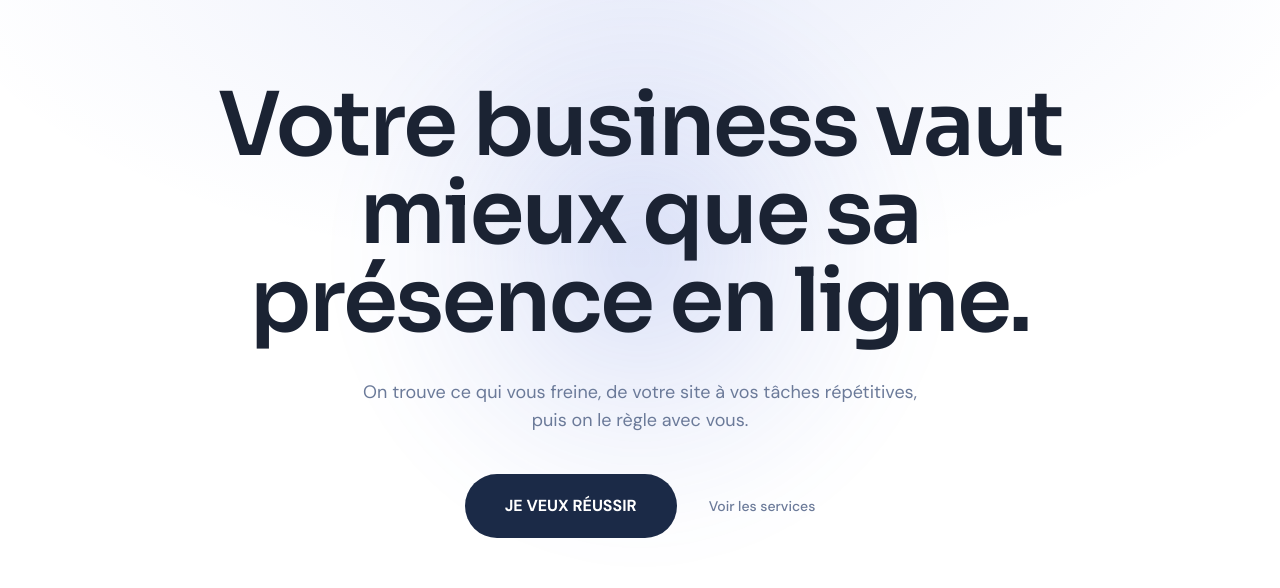
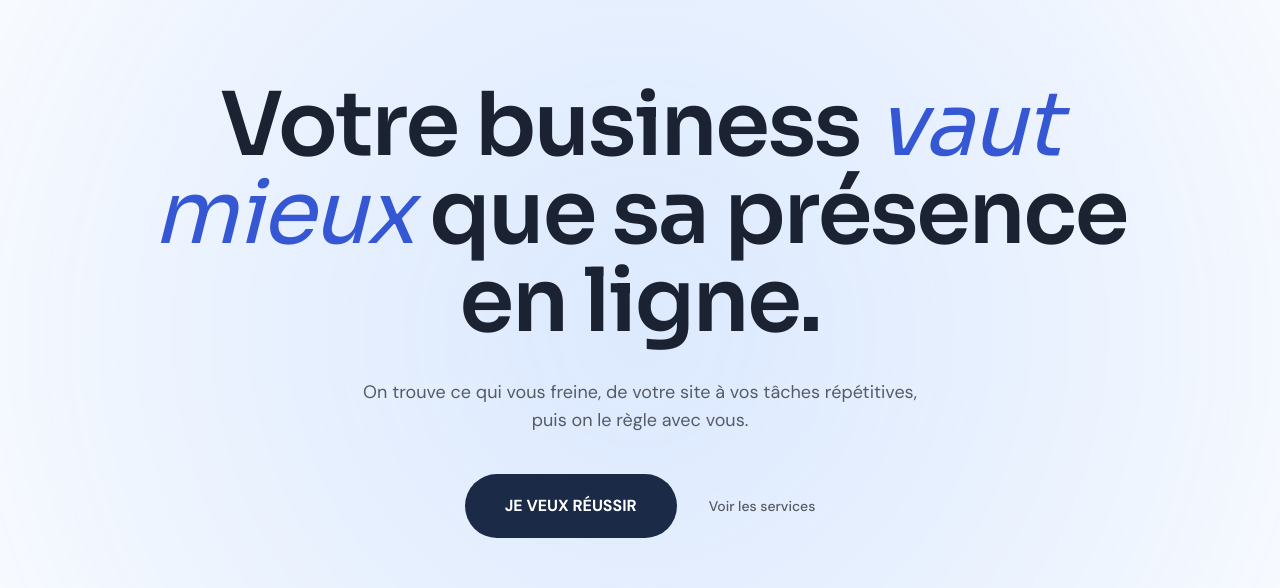
Before and after one commit to NORVIKA/norvika, a Next.js app: page / in a window 1280 px wide. Shown: the part 136-724 px from the top of the page. Built offline with nearby package versions, Linux system fonts and the light colour scheme; no server answers; the database is empty.

Commit message:
fix: couleurs oklch exactes Lovable, orbe hero 4 couches, vaut mieux italique bleu

```diff
--- a/app/globals.css
+++ b/app/globals.css
@@ -3,21 +3,24 @@
 @tailwind utilities;
 
 :root {
-  --background: #ffffff;
-  --foreground: #1b2333;
-  --cream: #f4f7fc;
-  --hairline: #e3e8f0;
+  /* Norvika brand — couleurs exactes de la maquette Lovable */
+  --background: oklch(1 0 0);                    /* white */
+  --foreground: oklch(0.18 0.02 260);            /* near-black */
+  --cream: #F4F7FC;                              /* cool blue-tinted off-white */
+  --hairline: oklch(0.91 0.008 255);
 
-  --primary: #1b2a47;
-  --primary-foreground: #ffffff;
+  /* Royal blue */
+  --brand: oklch(0.48 0.15 262);
+  --brand-foreground: oklch(0.985 0 0);
+  --brand-soft: oklch(0.92 0.04 258);
 
-  --brand: #3557d4;
-  --brand-foreground: #ffffff;
-  --brand-soft: #e8effe;
+  /* Navy #1B2A47 */
+  --primary: oklch(0.27 0.058 263);
+  --primary-foreground: oklch(0.985 0 0);
 
-  --muted: #f4f7fc;
-  --muted-foreground: #6b7a99;
-  --destructive: #dc2626;
+  --muted: oklch(0.97 0.006 255);
+  --muted-foreground: oklch(0.47 0.016 260);
+  --destructive: oklch(0.577 0.245 27.325);
 }
 
 @layer base {
@@ -57,6 +60,16 @@
   }
 }
 
+/* Orbe hero animations */
+@keyframes orb-float {
+  0%, 100% { transform: translate(-50%, 0); }
+  50%       { transform: translate(-50%, -18px); }
+}
+@keyframes orb-pulse {
+  0%, 100% { opacity: 0.85; }
+  50%      { opacity: 1; }
+}
+
 @keyframes reveal-up {
   from { opacity: 0; transform: translateY(20px); }
   to   { opacity: 1; transform: translateY(0); }
@@ -71,4 +84,6 @@
 
 @layer utilities {
   .text-balance { text-wrap: balance; }
+  .animate-orb-float { animation: orb-float 9s ease-in-out infinite; }
+  .animate-orb-pulse { animation: orb-pulse 6s ease-in-out infinite; }
 }
--- a/app/page.tsx
+++ b/app/page.tsx
@@ -5,7 +5,7 @@ import { getSiteData } from "@/lib/get-site-data";
 import { Reveal } from "@/components/ui/Reveal";
 import { Eyebrow } from "@/components/ui/Eyebrow";
 import { FinalCTA } from "@/components/ui/FinalCTA";
-import { HeroOrb } from "@/components/ui/HeroOrb";
+import { HeroSection } from "@/components/site/HeroSection";
 
 export const metadata: Metadata = {
   title: "Norvika — Présence numérique pour entreprises du Québec",
@@ -70,50 +70,12 @@ export default async function HomePage() {
   return (
     <>
       {/* HERO */}
-      <section className="relative overflow-hidden border-b border-[var(--hairline)] bg-[var(--background)]">
-        {/* Static blue halo */}
-        <div
-          aria-hidden
-          className="pointer-events-none absolute inset-0"
-          style={{
-            background:
-              "radial-gradient(ellipse 80% 60% at 50% 0%, rgba(53,87,212,0.10) 0%, transparent 70%)",
-          }}
-        />
-        {/* Mouse-following blue orb */}
-        <HeroOrb />
-        <div className="relative mx-auto max-w-5xl px-6 pb-32 pt-24 text-center md:pb-44 md:pt-32">
-          <Reveal
-            as="h1"
-            className="mx-auto max-w-[18ch] text-[2.5rem] font-semibold leading-[1.02] tracking-[-0.025em] text-[var(--foreground)] sm:text-6xl md:text-7xl lg:text-[5.5rem]"
-          >
-            {content.hero_titre}
-          </Reveal>
-          <Reveal
-            as="p"
-            delay={120}
-            className="mx-auto mt-8 max-w-xl text-base leading-relaxed text-[var(--muted-foreground)] md:text-lg"
-          >
-            {content.hero_sous_titre}
-          </Reveal>
-          <Reveal delay={240} className="mt-10 flex flex-col items-center justify-center gap-5 sm:flex-row sm:gap-8">
-            <a
-              href={rdvLink}
-              target="_blank"
-              rel="noopener noreferrer"
-              className="inline-flex items-center justify-center rounded-full bg-[var(--primary)] px-10 py-5 text-base font-bold text-white transition-all duration-300 hover:-translate-y-0.5 hover:shadow-lg active:translate-y-0"
-            >
-              {content.hero_cta}
-            </a>
-            <a
-              href="#services"
-              className="text-sm font-medium text-[var(--muted-foreground)] underline-offset-4 hover:text-[var(--foreground)] hover:underline"
-            >
-              Voir les services
-            </a>
-          </Reveal>
-        </div>
-      </section>
+      <HeroSection
+        titre={content.hero_titre}
+        sousTitre={content.hero_sous_titre}
+        cta={content.hero_cta}
+        rdvLink={rdvLink}
+      />
 
       {/* PILLIERS */}
       <section id="services" className="scroll-mt-24 bg-[var(--cream)]">
--- /dev/null
+++ b/components/site/HeroSection.tsx
@@ -0,0 +1,141 @@
+"use client";
+
+import { useRef } from "react";
+import { Reveal } from "@/components/ui/Reveal";
+
+interface HeroSectionProps {
+  titre: string;
+  sousTitre: string;
+  cta: string;
+  rdvLink: string;
+}
+
+export function HeroSection({ titre, sousTitre, cta, rdvLink }: HeroSectionProps) {
+  const haloRef = useRef<HTMLDivElement | null>(null);
+
+  const handleMove = (e: React.MouseEvent<HTMLElement>) => {
+    const el = haloRef.current;
+    if (!el) return;
+    const rect = e.currentTarget.getBoundingClientRect();
+    const x = ((e.clientX - rect.left) / rect.width) * 100;
+    const y = ((e.clientY - rect.top) / rect.height) * 100;
+    el.style.setProperty("--hx", `${x}%`);
+    el.style.setProperty("--hy", `${y}%`);
+  };
+
+  return (
+    <section
+      onMouseMove={handleMove}
+      className="relative overflow-hidden border-b border-[var(--hairline)] bg-[var(--background)]"
+    >
+      {/* Halo en 4 couches — suit la souris */}
+      <div
+        ref={haloRef}
+        aria-hidden
+        className="pointer-events-none absolute inset-0"
+        style={
+          {
+            "--hx": "50%",
+            "--hy": "50%",
+          } as React.CSSProperties
+        }
+      >
+        {/* Couche 1 — lueur atmosphérique large et douce */}
+        <div
+          className="absolute -translate-x-1/2 -translate-y-1/2 rounded-full"
+          style={{
+            left: "var(--hx)",
+            top: "var(--hy)",
+            width: "min(220vw, 2200px)",
+            height: "min(220vw, 2200px)",
+            background:
+              "radial-gradient(circle, rgba(59,130,246,0.18) 0%, rgba(59,130,246,0.08) 32%, rgba(59,130,246,0) 55%)",
+            filter: "blur(50px)",
+            transition: "left 400ms ease-out, top 400ms ease-out",
+          }}
+        />
+        {/* Couche 2 — arc lumineux (le bord du cercle brillant) */}
+        <div
+          className="absolute -translate-x-1/2 -translate-y-1/2 rounded-full"
+          style={{
+            left: "var(--hx)",
+            top: "var(--hy)",
+            width: "min(180vw, 1800px)",
+            height: "min(180vw, 1800px)",
+            background:
+              "radial-gradient(circle at 50% 50%, rgba(59,130,246,0) 64%, rgba(96,165,250,0.55) 70%, rgba(59,130,246,0.32) 73%, rgba(59,130,246,0) 78%)",
+            filter: "blur(6px)",
+            transition: "left 500ms ease-out, top 500ms ease-out",
+          }}
+        />
+        {/* Couche 3 — teinture intérieure très subtile */}
+        <div
+          className="absolute -translate-x-1/2 -translate-y-1/2 rounded-full opacity-50"
+          style={{
+            left: "var(--hx)",
+            top: "var(--hy)",
+            width: "min(180vw, 1800px)",
+            height: "min(180vw, 1800px)",
+            background:
+              "radial-gradient(circle at 50% 45%, rgba(219,234,254,0.55) 0%, rgba(219,234,254,0.18) 40%, rgba(255,255,255,0) 65%)",
+            transition: "left 600ms ease-out, top 600ms ease-out",
+          }}
+        />
+        {/* Couche 4 — poussière de particules le long du bord */}
+        <div
+          className="absolute inset-0 opacity-50"
+          style={{
+            backgroundImage:
+              "radial-gradient(1px 1px at 18% 30%, rgba(59,130,246,0.6), transparent 50%), radial-gradient(1px 1px at 82% 24%, rgba(96,165,250,0.55), transparent 50%), radial-gradient(1px 1px at 32% 12%, rgba(59,130,246,0.45), transparent 50%), radial-gradient(1px 1px at 68% 18%, rgba(96,165,250,0.5), transparent 50%), radial-gradient(1px 1px at 50% 8%, rgba(59,130,246,0.4), transparent 50%), radial-gradient(1px 1px at 14% 78%, rgba(59,130,246,0.4), transparent 50%), radial-gradient(1px 1px at 86% 82%, rgba(96,165,250,0.45), transparent 50%)",
+          }}
+        />
+      </div>
+
+      {/* Contenu */}
+      <div className="relative mx-auto max-w-5xl px-6 pb-32 pt-24 text-center md:pb-44 md:pt-32">
+        <Reveal
+          as="h1"
+          className="mx-auto max-w-[18ch] text-[2.5rem] font-semibold leading-[1.02] tracking-[-0.025em] text-[var(--foreground)] sm:text-6xl md:text-7xl lg:text-[5.5rem]"
+        >
+          {titre.includes("vaut mieux") ? (
+            <>
+              Votre business{" "}
+              <span className="font-normal italic text-[var(--brand)]">vaut mieux</span>{" "}
+              que sa présence en ligne.
+            </>
+          ) : (
+            titre
+          )}
+        </Reveal>
+
+        <Reveal
+          as="p"
+          delay={120}
+          className="mx-auto mt-8 max-w-xl text-base leading-relaxed text-[var(--muted-foreground)] md:text-lg"
+        >
+          {sousTitre}
+        </Reveal>
+
+        <Reveal
+          delay={240}
+          className="mt-10 flex flex-col items-center justify-center gap-5 sm:flex-row sm:gap-8"
+        >
+          <a
+            href={rdvLink}
+            target="_blank"
+            rel="noopener noreferrer"
+            className="inline-flex items-center justify-center rounded-full bg-[var(--primary)] px-10 py-5 text-base font-bold text-white transition-all duration-300 hover:-translate-y-0.5 hover:shadow-lg active:translate-y-0"
+          >
+            {cta}
+          </a>
+          <a
+            href="#services"
+            className="text-sm font-medium text-[var(--muted-foreground)] underline-offset-4 hover:text-[var(--foreground)] hover:underline"
+          >
+            Voir les services
+          </a>
+        </Reveal>
+      </div>
+    </section>
+  );
+}
```
